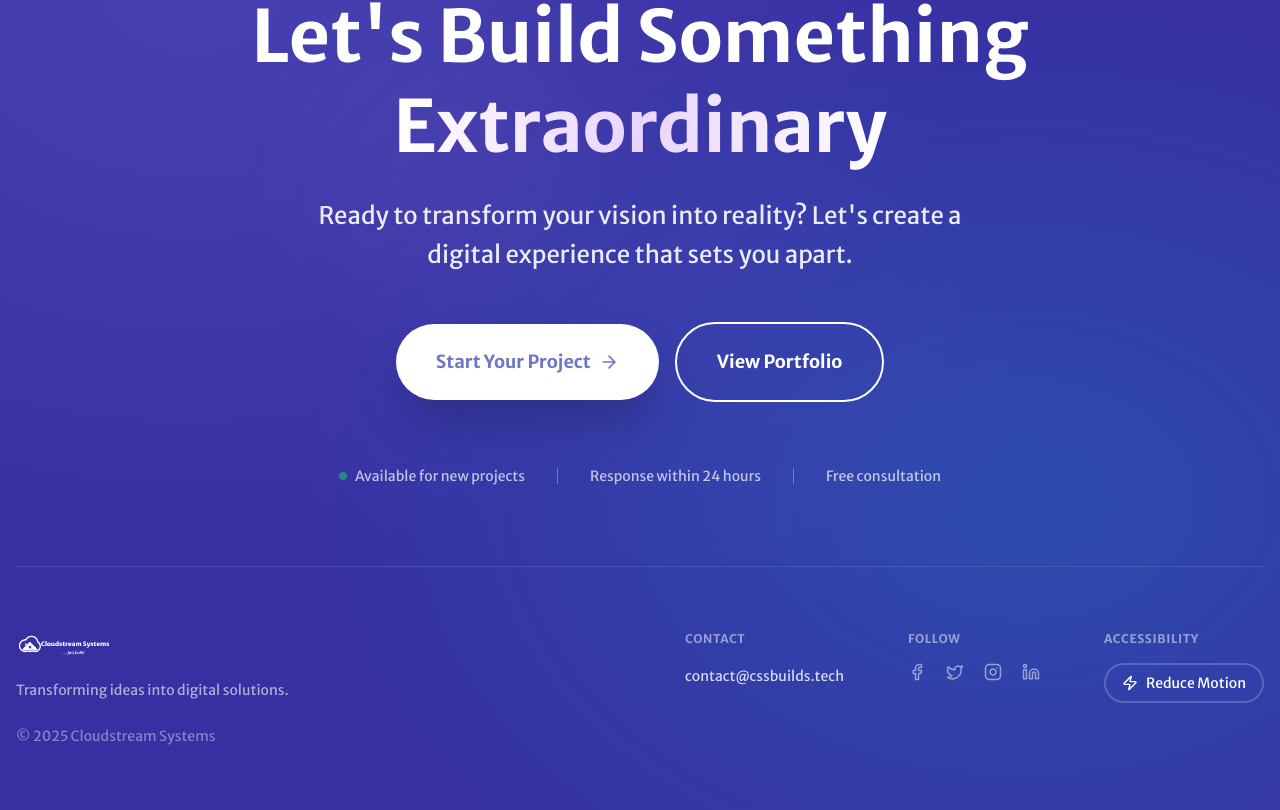
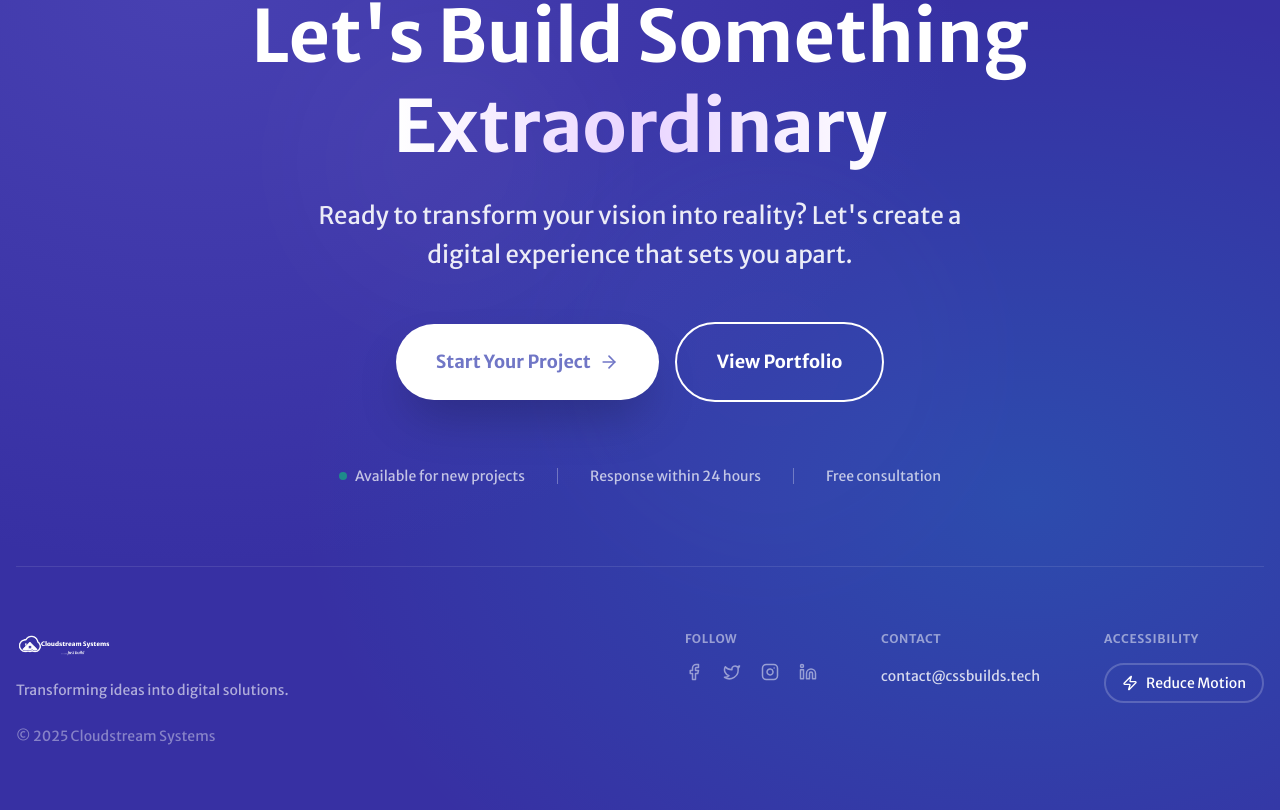
Before and after one commit to cloudstreamsystems/craftedbycss, a Next.js app: page / in a window 1280 px wide. Shown: the part 7443-8253 px from the top of the page. Built offline with nearby package versions, Linux system fonts and the light colour scheme.

Commit message:
style: reorder footer sections - move contact after social

```diff
--- a/components/home/CTA.tsx
+++ b/components/home/CTA.tsx
@@ -121,17 +121,6 @@ export default function CTA() {
 
               {/* Right - Contact & Social */}
               <div className="flex flex-col md:flex-row gap-12 md:gap-16">
-                {/* Contact */}
-                <div>
-                  <h5 className="text-xs font-semibold uppercase tracking-wider text-white/50 mb-4">Contact</h5>
-                  <a
-                    href="mailto:contact@cssbuilds.tech"
-                    className="text-white/80 hover:text-white transition-colors text-sm"
-                  >
-                    contact@cssbuilds.tech
-                  </a>
-                </div>
-
                 {/* Social */}
                 <div>
                   <h5 className="text-xs font-semibold uppercase tracking-wider text-white/50 mb-4">Follow</h5>
@@ -151,6 +140,17 @@ export default function CTA() {
                   </div>
                 </div>
 
+                {/* Contact */}
+                <div>
+                  <h5 className="text-xs font-semibold uppercase tracking-wider text-white/50 mb-4">Contact</h5>
+                  <a
+                    href="mailto:contact@cssbuilds.tech"
+                    className="text-white/80 hover:text-white transition-colors text-sm"
+                  >
+                    contact@cssbuilds.tech
+                  </a>
+                </div>
+
                 {/* Reduce Motion */}
                 <div>
                   <h5 className="text-xs font-semibold uppercase tracking-wider text-white/50 mb-4">Accessibility</h5>
```
